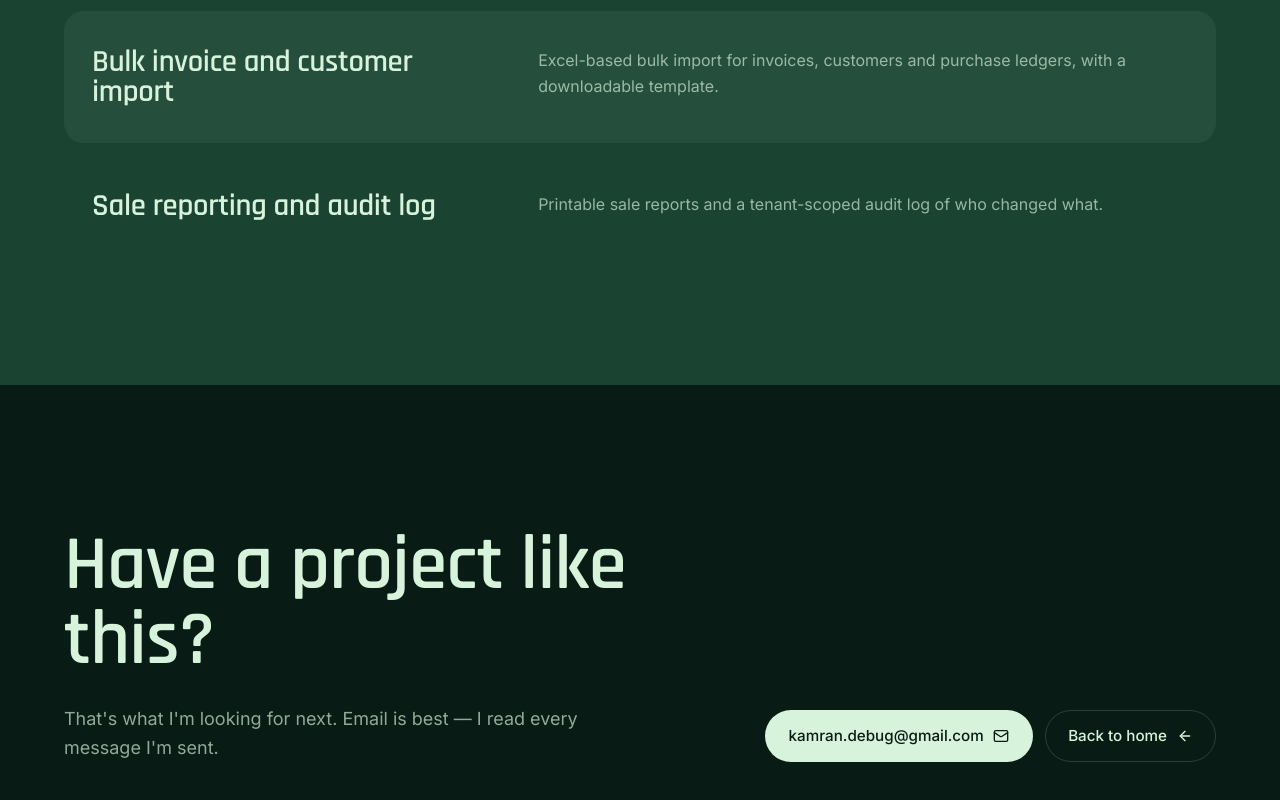
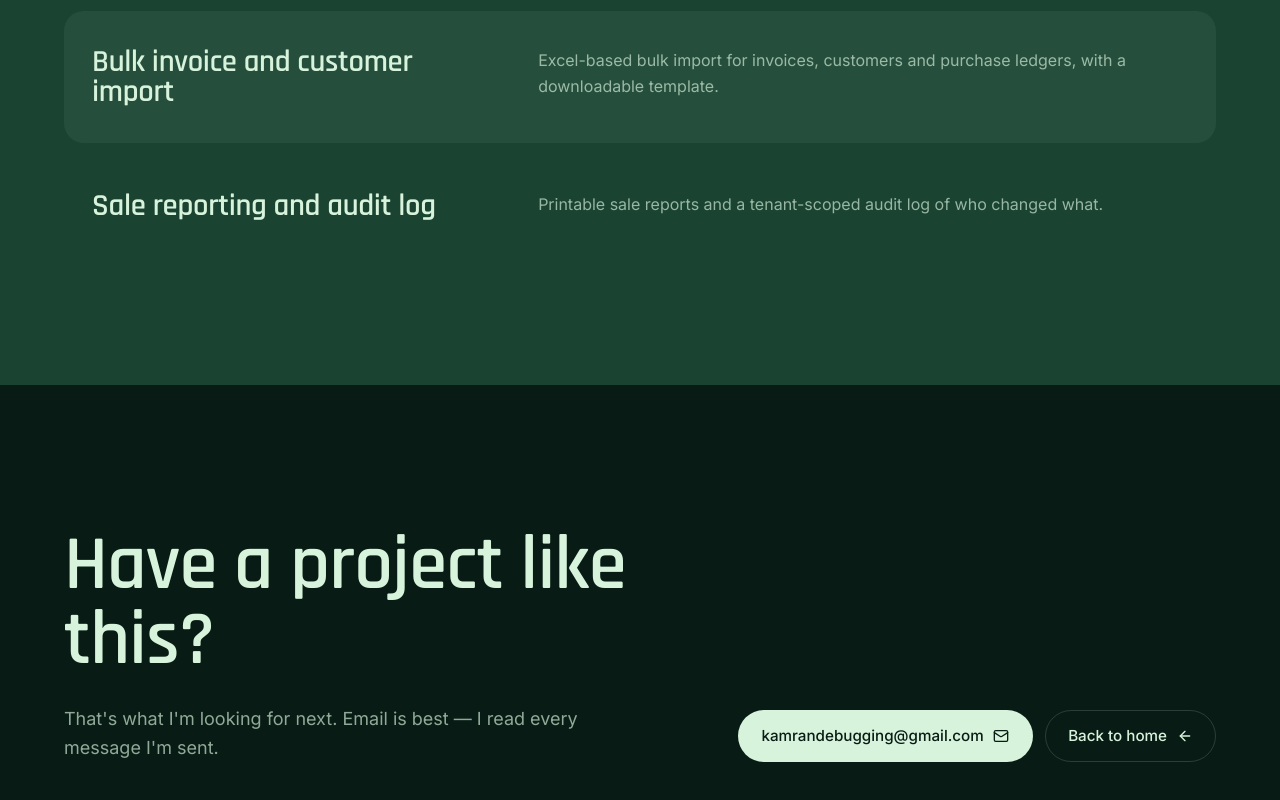
Before and after one commit to kamrandebugging/Portfolio, a React (Vite) app: page /projects/fbr in a window 1280 px wide. Shown: the part 3601-4401 px from the top of the page. Built offline with nearby package versions, Linux system fonts and the light colour scheme.

Commit message:
Contact email: kamran.debug@gmail.com -> kamrandebugging@gmail.com (whole portfolio)

```diff
--- a/src/data/portfolio.ts
+++ b/src/data/portfolio.ts
@@ -139,7 +139,7 @@ export const portfolioData: PortfolioData = {
     timezone: 'Asia/Karachi',
     heroImage: heroImg,
     heroImageAlt: 'Muhammad Kamran, hero portrait',
-    email: 'kamran.debug@gmail.com',
+    email: 'kamrandebugging@gmail.com',
     location: 'Lahore, Pakistan',
     tagline: 'Full-stack developer · Lahore, Pakistan.',
     copyright: '© 2026 Muhammad Kamran. All rights reserved.',
@@ -383,7 +383,7 @@ export const portfolioData: PortfolioData = {
     eyebrow: "Let's Work Together",
     heading: ['Have a paid', 'remote internship', 'in mind?'],
     lead: "That's what I'm looking for next. Email is best — I read every message I'm sent.",
-    email: 'kamran.debug@gmail.com',
+    email: 'kamrandebugging@gmail.com',
     socials: [
       { name: 'LinkedIn', url: 'https://linkedin.com/in/kamran-debug' },
       { name: 'GitHub', url: 'https://github.com/kamrandebugging' },
```
